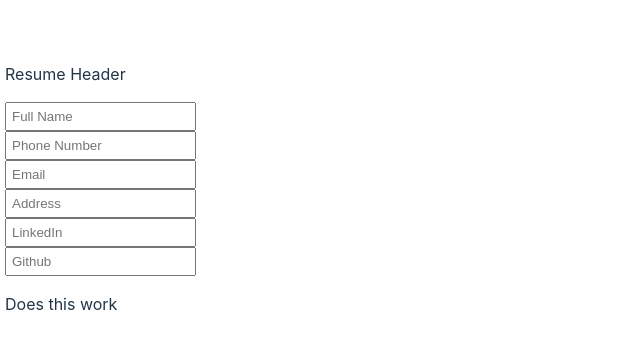
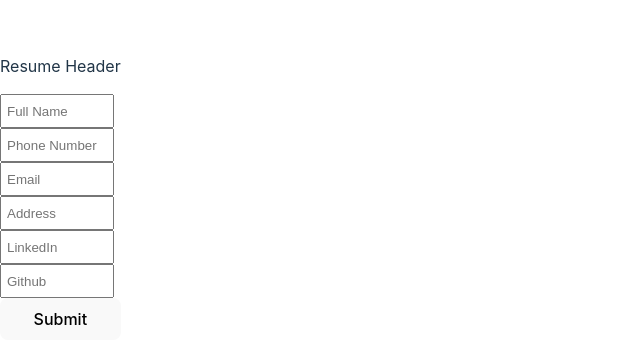
Before and after one commit to roba-adnew/cv-application, a React (Vite) app in the folder cv-application/: page / in a window 1280 px wide. Shown: the part 211-574 px from the top of the page, without its empty margins (0-640 px from the left). Built offline with nearby package versions, Linux system fonts and the light colour scheme.

Commit message:
Improved header state management, added header display

```diff
--- a/cv-application/src/App.jsx
+++ b/cv-application/src/App.jsx
@@ -1,11 +1,11 @@
 import './App.css';
-import ResumeForm from './cvBuilder.jsx';
+import HeaderForm from './cvBuilder.jsx';
 
 function App() {
   return (
     <>
       <div id='app'>
-        <ResumeForm />
+        <HeaderForm />
       </div>
 
     </>
--- a/cv-application/src/cvBuilder.css
+++ b/cv-application/src/cvBuilder.css
@@ -1,9 +1,10 @@
 form {
     display: flex;
     flex-direction: column;
-    padding: 5px
 }
 
 input {
     padding: 5px;
+    width: 100px;
+    height: 20px
 }
--- a/cv-application/src/cvBuilder.jsx
+++ b/cv-application/src/cvBuilder.jsx
@@ -1,9 +1,9 @@
+import { useState } from 'react';
 import './cvBuilder.css';
-import { useState } from 'react';
 
-function Header() {
-    const [header, setHeader] = useState(() => {
-        return {
+export default function HeaderForm() {
+    const [shouldRenderInput, setShouldRenderInput] = useState(true);
+    const [header, setHeader] = useState(() => ({
         name: {
             placeholder: 'Full Name',
             required: true,
@@ -34,51 +34,54 @@ function Header() {
             required: false,
             value: ''
         }
-        };
-    });
-
+    }))
 
 
     function updateHeader(e) {
-        e.preventDefault;
-        const property = e.target.name;
+        e.preventDefault();``
         const value = e.target.value;
-        const validField = Object.keys(header).includes(property);
-        if (!validField) return;
-        setHeader(prevHeader => {
-            prevHeader[property]['value'] = value;
-            return prevHeader
-        })
+        const field = e.target.id;
+        setHeader({...header, [field]: {
+            ...header[field], value: value
+        }});
     }
 
+    function handleEdit(e) {
+        e.preventDefault();
+        setShouldRenderInput(!shouldRenderInput);
+    }
+
+    const shouldShowSubmission = !shouldRenderInput;
+
     return (
-        <>
+        <div>
             <p>Resume Header</p>
+                {shouldRenderInput &&
+                    <form>
                         {Object.keys(header).map(field =>
                             <input
                                 placeholder={header[field]['placeholder']}
                                 key={field}
-                        name={field}
+                                id={field}
+                                {...header[field]['required']
+                                    && {required: true}}
                                 onChange={updateHeader}
-                        {...header[field]['required'] && 'required'}
                                 >
                             </input>
                         )}
+                        <button onClick={handleEdit}>
+                            Submit
+                        </button>
+                    </form>
+                }
+                {shouldShowSubmission &&
                     <div>
-                <p>Does this work{header.name.value}</p>
+                        {Object.keys(header).map(field =>
+                            <p key={field}>{header[field]['value']}</p>
+                        )}
+                        <button onClick={handleEdit}>Edit</button>
                     </div>
-        </>
-    )
-
-
                 }
-
-export default function ResumeForm() {
-    return (
-        <div>
-            <form>
-                <Header />
-            </form>
         </div>
     )
 }
```
Lines whose indentation alone changed are shown as unchanged.
